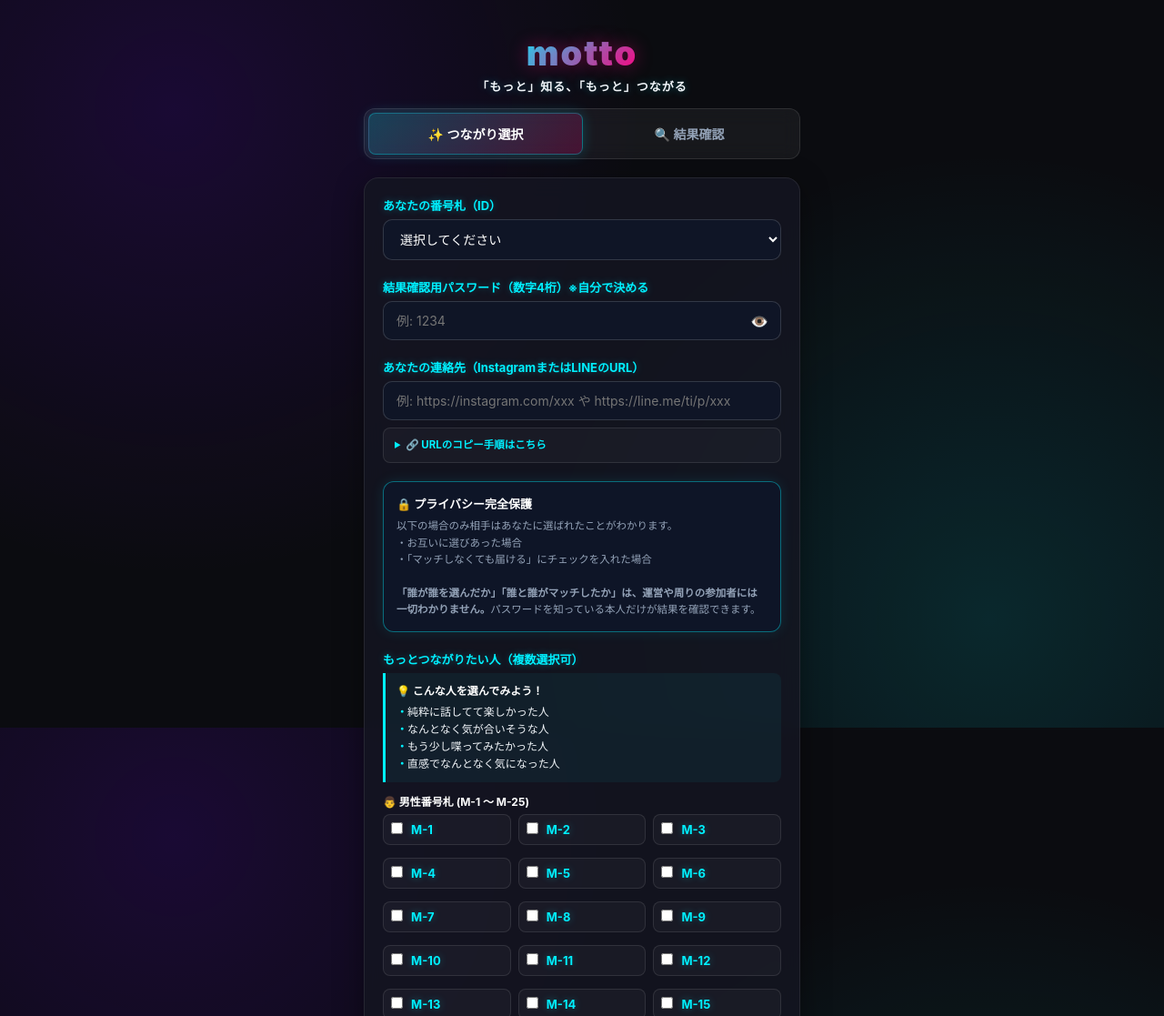
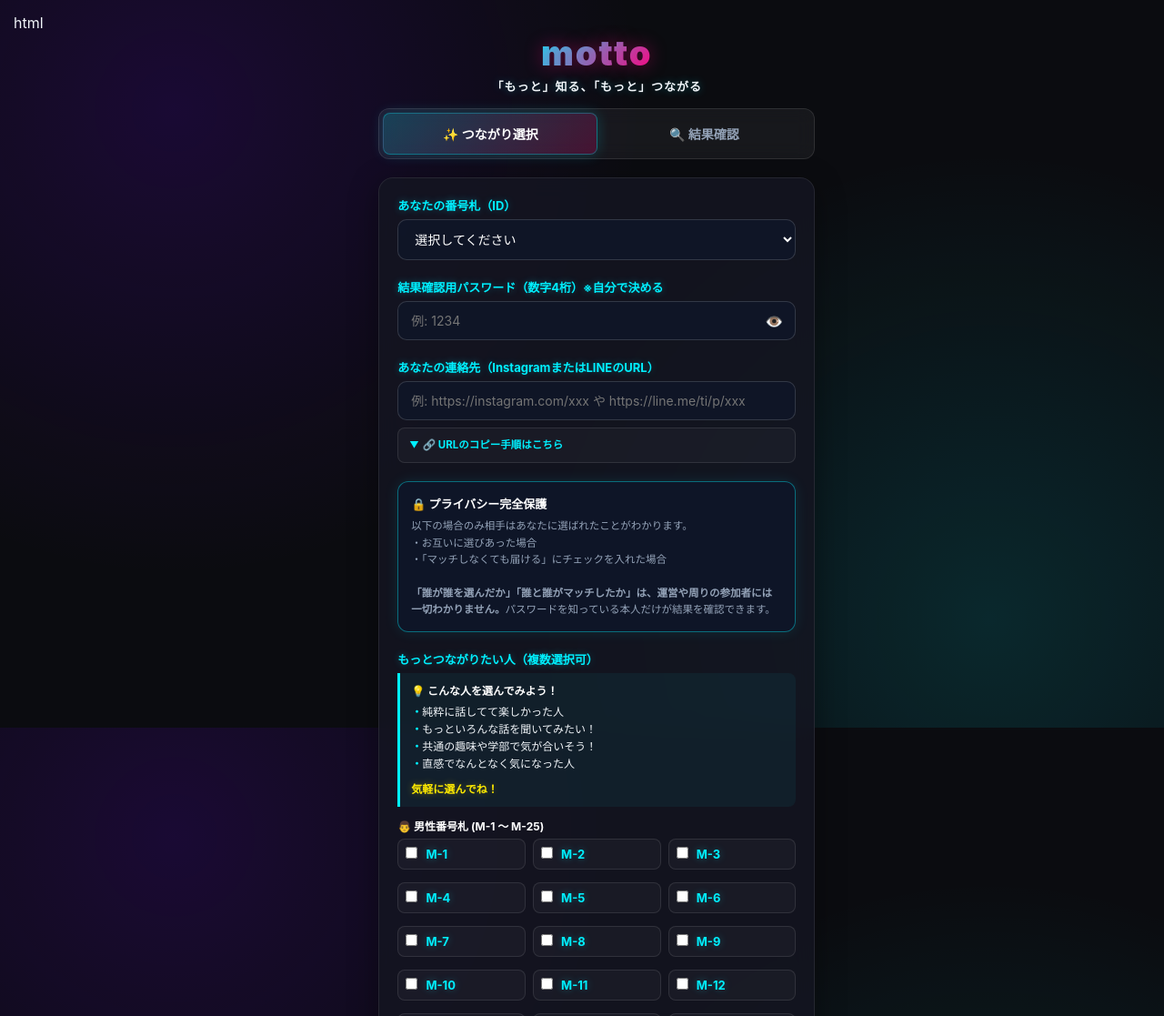
Before and after one commit to T-POP-U/tpop-vote, a Flask app: page / in a window 1280 px wide. Shown: the top 1117 px of the page at 91% size. Run offline with Flask 3, Linux system fonts and the light colour scheme; some libraries are stand-ins or nearby versions.

Commit message:
Update index.html with style and content changes

```diff
--- a/templates/index.html
+++ b/templates/index.html
@@ -1,3 +1,4 @@
+html
 <!DOCTYPE html>
 <html lang="ja">
 <head>
@@ -175,7 +176,7 @@
       padding: 4px;
     }
 
-    /* 連絡先URLのコピー手順 */
+    /* 連絡先URLのコピー手順（矢印を常に下向きに修正） */
     .url-guide-box {
       background: rgba(255, 255, 255, 0.03);
       border: 1px solid rgba(255, 255, 255, 0.1);
@@ -190,6 +191,20 @@
     .url-guide-box summary {
       cursor: pointer;
       font-weight: bold;
+      color: var(--neon-cyan);
+      list-style: none; /* デフォルトの矢印を非表示 */
+      display: flex;
+      align-items: center;
+      gap: 4px;
+    }
+
+    .url-guide-box summary::-webkit-details-marker {
+      display: none; /* Safari向けデフォルト矢印消去 */
+    }
+
+    .url-guide-box summary::before {
+      content: "▼";
+      font-size: 10px;
       color: var(--neon-cyan);
     }
 
@@ -207,13 +222,19 @@
     .motto-reasons ul {
       list-style: none;
       padding-left: 0;
-      margin-top: 4px;
+      margin: 4px 0 8px;
     }
 
     .motto-reasons li::before {
       content: "・";
       color: var(--neon-cyan);
       font-weight: bold;
+    }
+
+    .motto-reasons-footer {
+      font-weight: bold;
+      color: var(--neon-yellow);
+      text-shadow: 0 0 8px rgba(255, 234, 0, 0.3);
     }
 
     /* プライバシー完全保護 カード */
@@ -692,10 +713,11 @@
             <p style="font-weight:bold; color:#fff; margin-bottom:4px;">💡 こんな人を選んでみよう！</p>
             <ul>
               <li>純粋に話してて楽しかった人</li>
-              <li>なんとなく気が合いそうな人</li>
-              <li>もう少し喋ってみたかった人</li>
+              <li>もっといろんな話を聞いてみたい！</li>
+              <li>共通の趣味や学部で気が合いそう！</li>
               <li>直感でなんとなく気になった人</li>
             </ul>
+            <div class="motto-reasons-footer">気軽に選んでね！</div>
           </div>
 
           <!-- 男性番号札グループ -->
```
